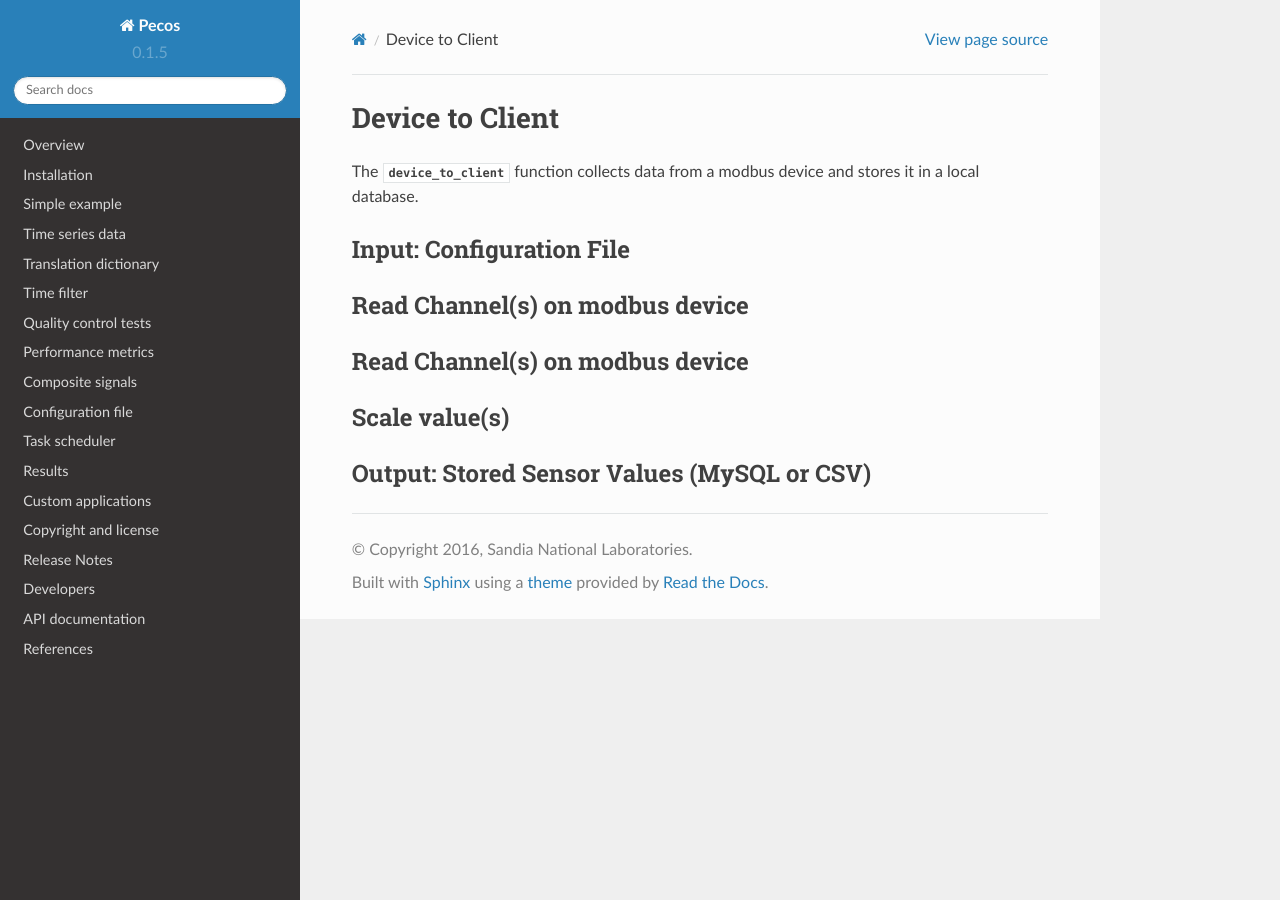
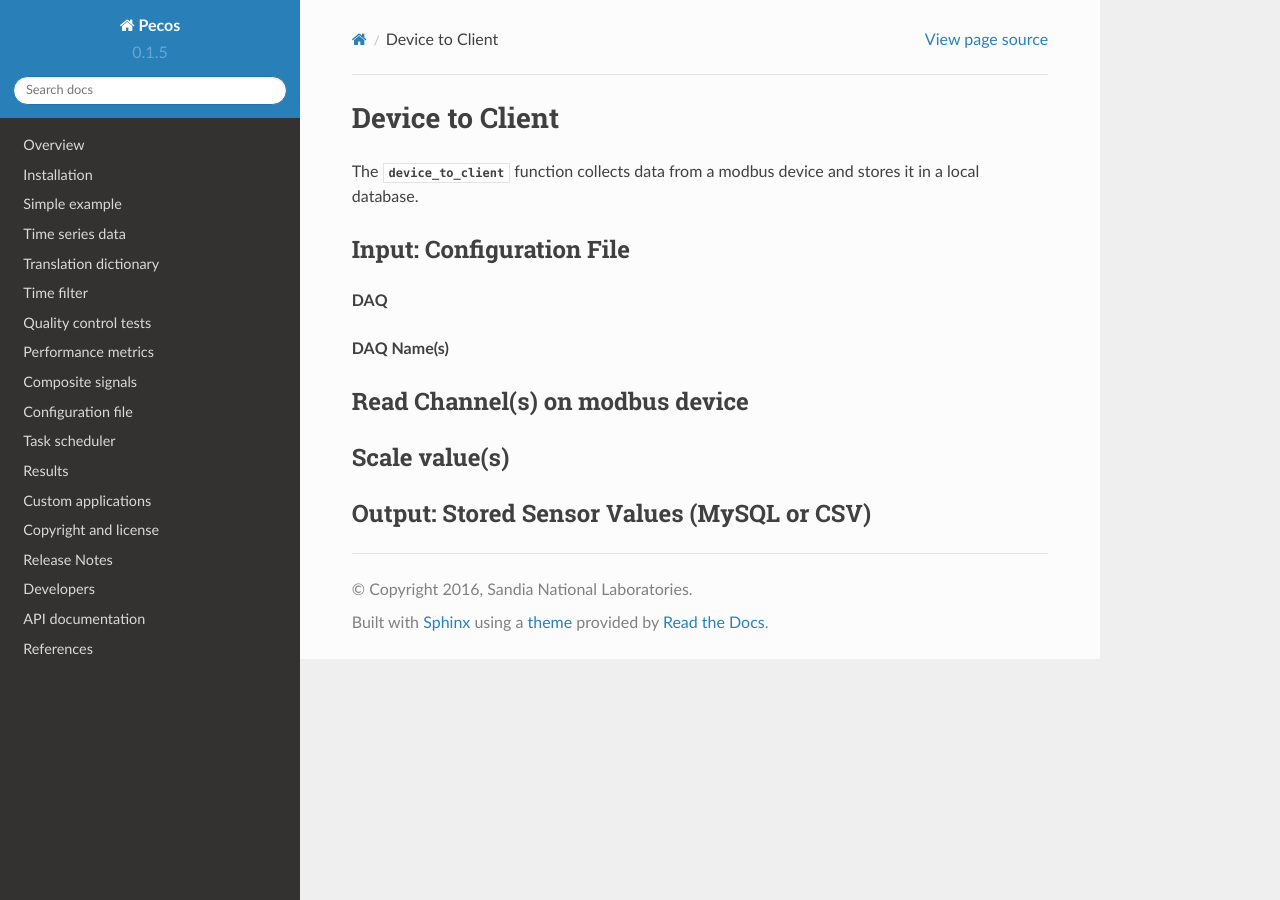
Before and after one commit to sjanzou/pecos, a Sphinx documentation site: the page built from documentation/deviceread.rst, in a window 1280 px wide. Built offline with Sphinx 7.4.7 and the Read the Docs theme 2.0.0, drawn with Linux system fonts in a browser that asks for light colours.

Commit message:
device read doc

```diff
--- a/documentation/deviceread.rst
+++ b/documentation/deviceread.rst
@@ -7,9 +7,11 @@ database.
 Input: Configuration File
 -----------------------------
 
+**DAQ**
 
-Read Channel(s) on modbus device
------------------------------
+
+**DAQ Name(s)**
+
 
 
 Read Channel(s) on modbus device
```
